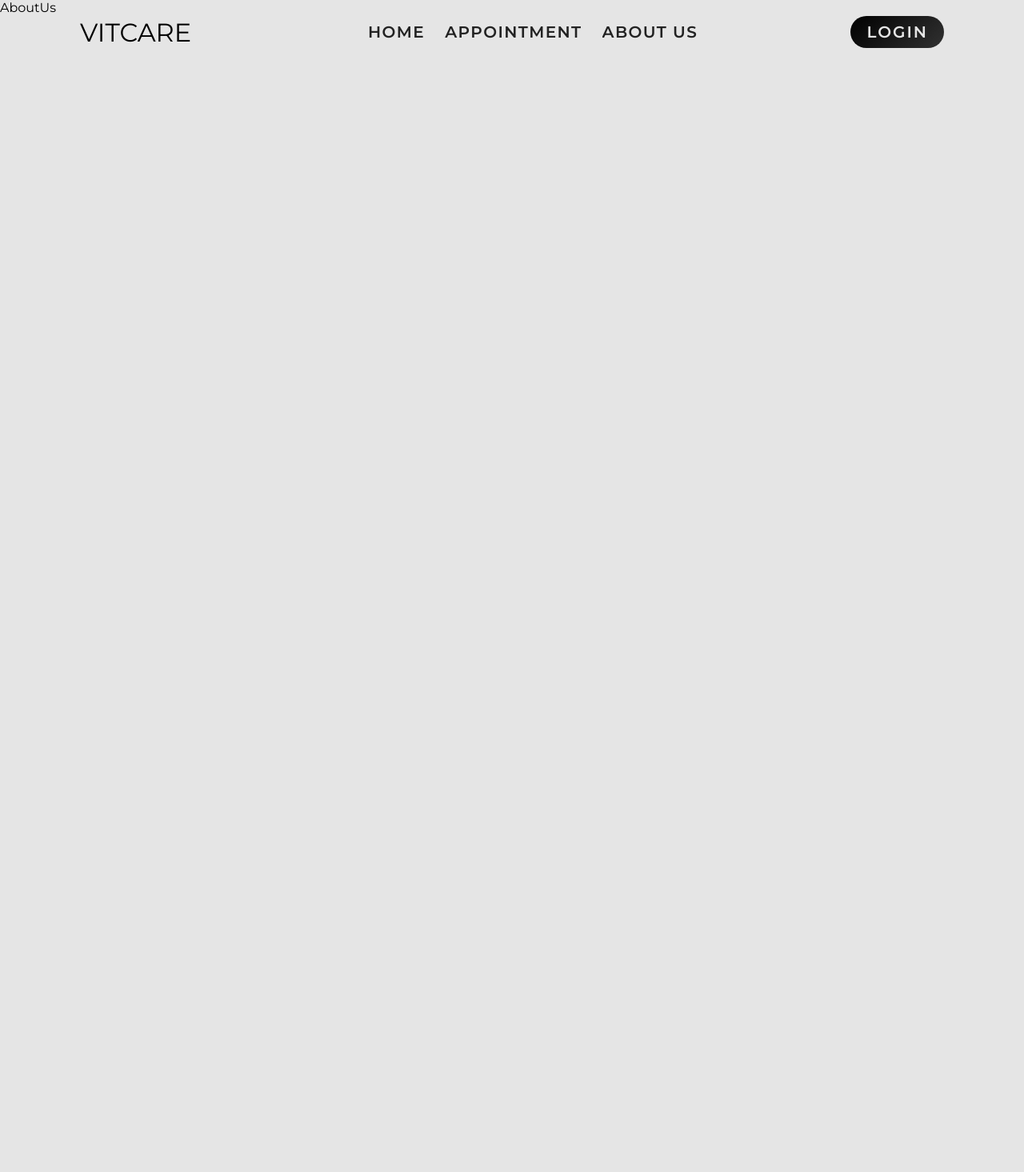
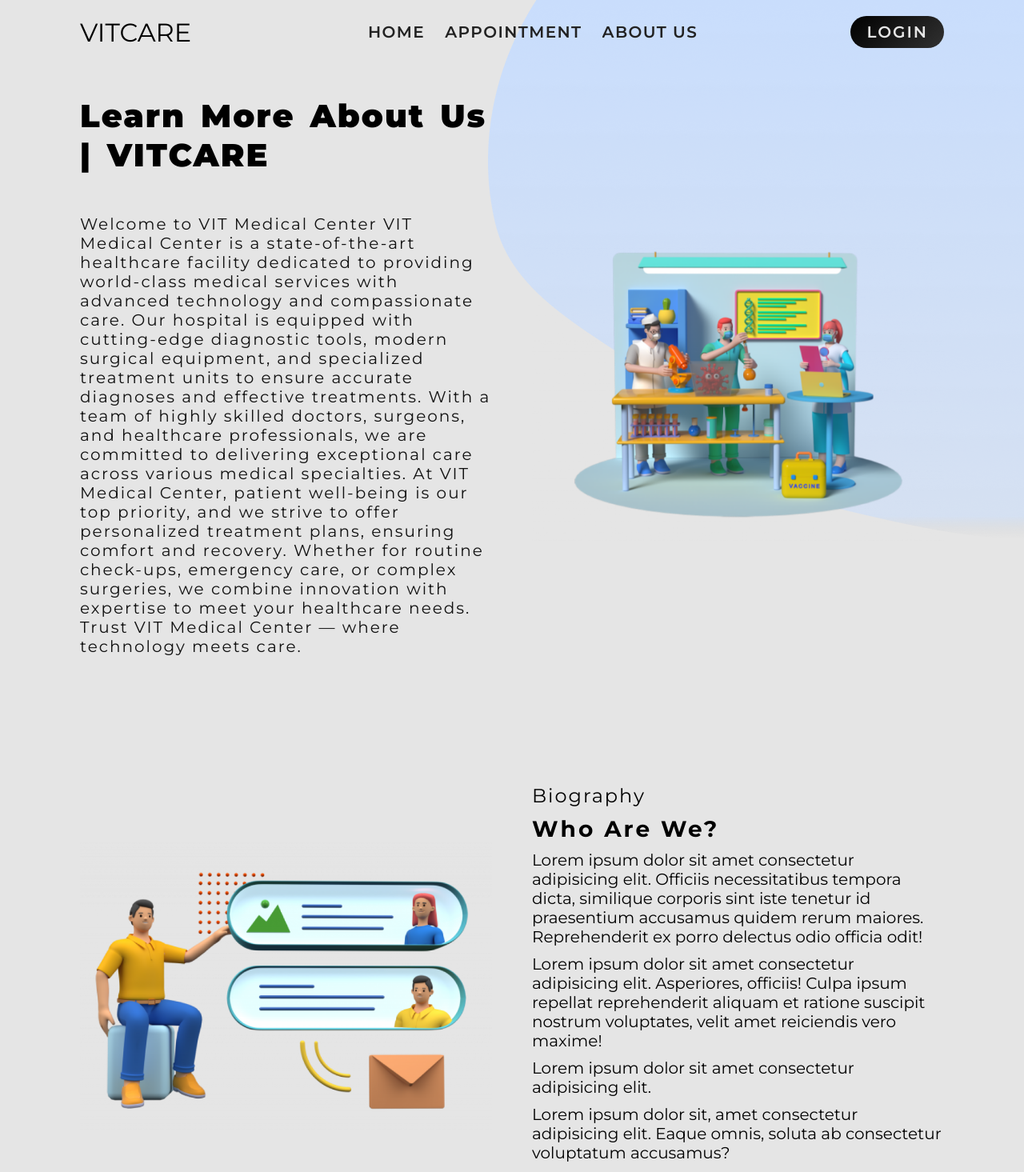
Before and after one commit to abeedkoul/EPICS_HMS, a React (Vite) app in the folder frontend/: page /about in a window 1280 px wide. Shown: the top 1465 px of the page at 80% size. Before the commit the page ends 800 px from the top, so only its background shows below. Built offline with nearby package versions, Linux system fonts and the light colour scheme; no server answers.

Commit message:
Worked and almost finished the About Us page of the Website

```diff
--- a/frontend/src/pages/AboutUs.jsx
+++ b/frontend/src/pages/AboutUs.jsx
@@ -1,8 +1,13 @@
 import React from 'react'
+import Hero from '../components/Hero'
+import Biography from "../components/Biography"
 
 const AboutUs = () => {
   return (
-    <div>AboutUs</div>
+    <>
+    <Hero title="Learn More About Us | VITCARE" imageUrl={"/about.png"}/>
+    <Biography imageUrl={"/whoweare.png"} />
+    </>
   )
 }
 
```
